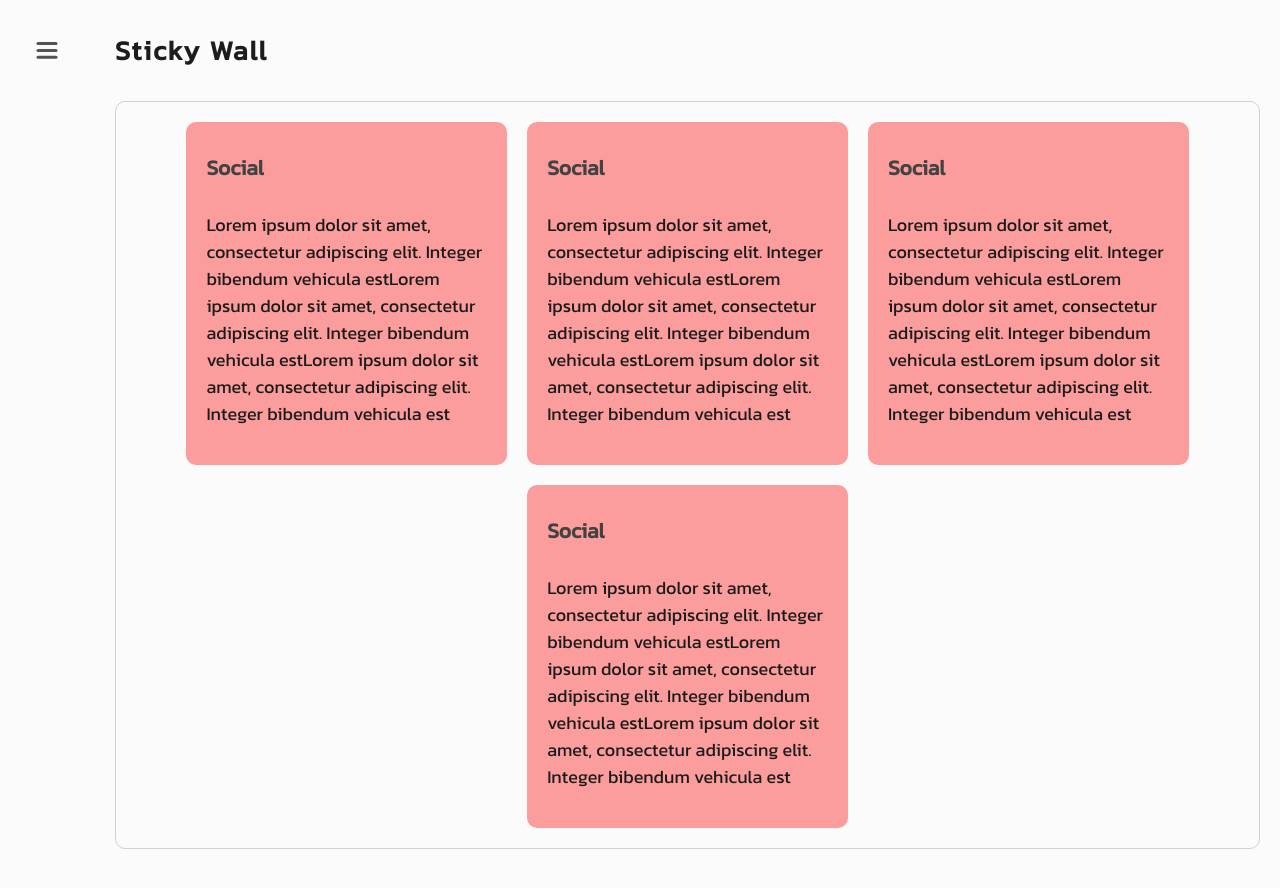
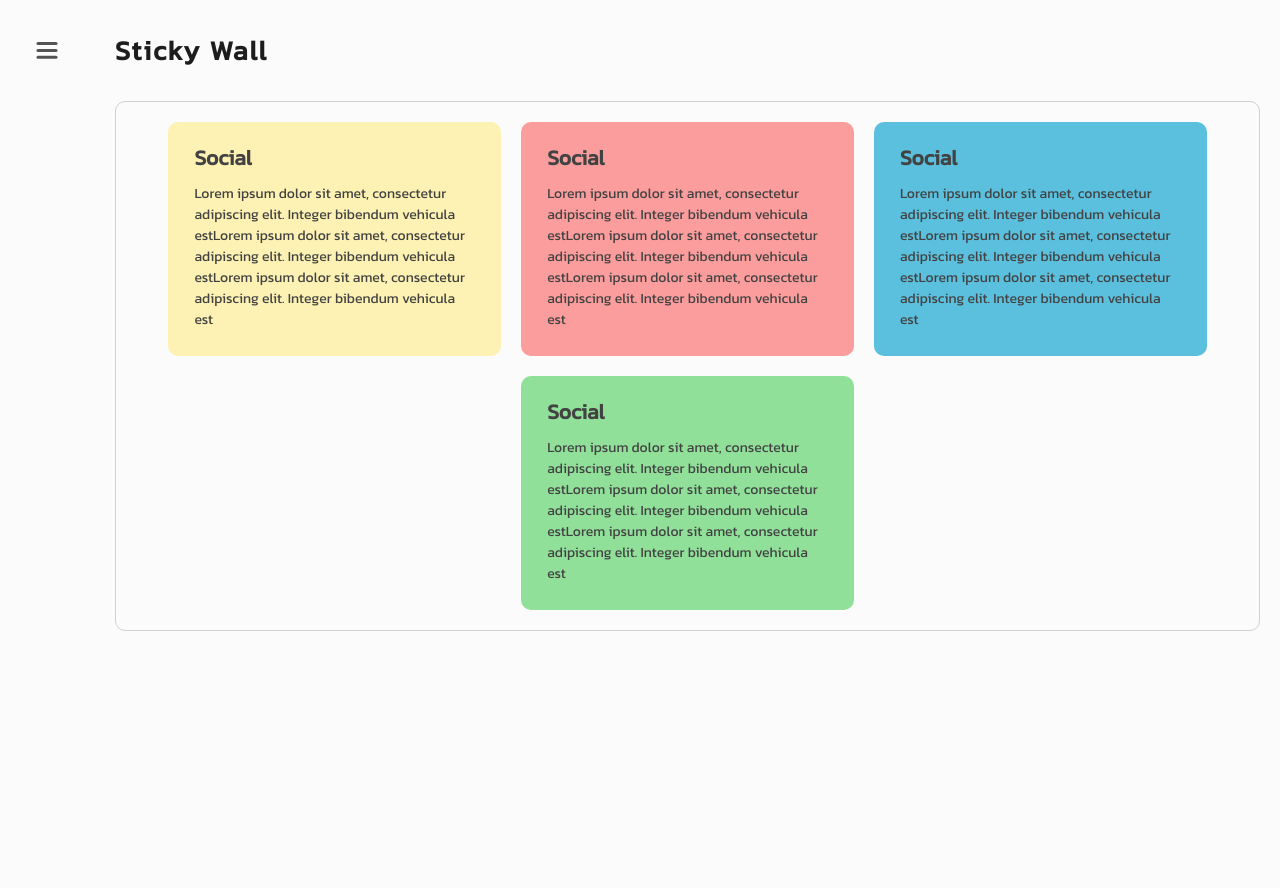
Before and after one commit to ananiko0/todoApp, a React (Create React App) app: page /sticky-wall in a window 1280 px wide. After the commit the page ends 800 px from the top, so only its background shows below. Built offline with nearby package versions, Linux system fonts and the light colour scheme.

Commit message:
make minor changes

```diff
--- a/src/components/Sticky/Sticky.js
+++ b/src/components/Sticky/Sticky.js
@@ -11,10 +11,10 @@ function Sticky(props) {
     <Fragment>
       <h2>Sticky Wall</h2>
       <div className={classes.container}>
-        <StickyNote title={"Social"} text={text} />
-        <StickyNote title={"Social"} text={text} />
-        <StickyNote title={"Social"} text={text} />
-        <StickyNote title={"Social"} text={text} />
+        <StickyNote title={"Social"} text={text} color="#fdf2b3" />
+        <StickyNote title={"Social"} text={text} color="rgb(252 157 157)" />
+        <StickyNote title={"Social"} text={text} color="rgb(91, 191, 222)" />
+        <StickyNote title={"Social"} text={text} color="rgb(145, 224, 154)" />
       </div>
     </Fragment>
   );
--- a/src/components/Sticky/StickyNote/StickyNote.js
+++ b/src/components/Sticky/StickyNote/StickyNote.js
@@ -2,9 +2,9 @@ import React from "react";
 
 import classes from "./StickyNote.module.css";
 
-function StickyNote({ title, text }) {
+function StickyNote({ title, text, color }) {
   return (
-    <div className={classes.container}>
+    <div className={classes.container} style={{ backgroundColor: color }}>
       <h3>{title}</h3>
       <p>{text}</p>
     </div>
--- a/src/components/Sticky/StickyNote/StickyNote.module.css
+++ b/src/components/Sticky/StickyNote/StickyNote.module.css
@@ -4,9 +4,8 @@
   flex-wrap: wrap;
   align-items: start;
   gap: 0px;
-  background-color: var(--pink);
   border-radius: 10px;
-  padding: 20px;
+  padding: 10px 16px 16px 16px;
   margin: 10px;
   width: 275px;
 }
@@ -26,5 +25,6 @@
 @media (min-width: 900px) {
   .container {
     width: 25%;
+    padding: 10px 26px 26px 26px;
   }
 }
--- a/src/index.css
+++ b/src/index.css
@@ -49,6 +49,12 @@ h6 {
   color: var(--text-color-500);
 }
 
+p {
+  margin: 0;
+  font-size: 14px;
+  color: var(--text-color-600);
+}
+
 button {
   border: none;
   background-color: transparent;
```
Also changed, not shown: src/store/colorContext.js (added).
